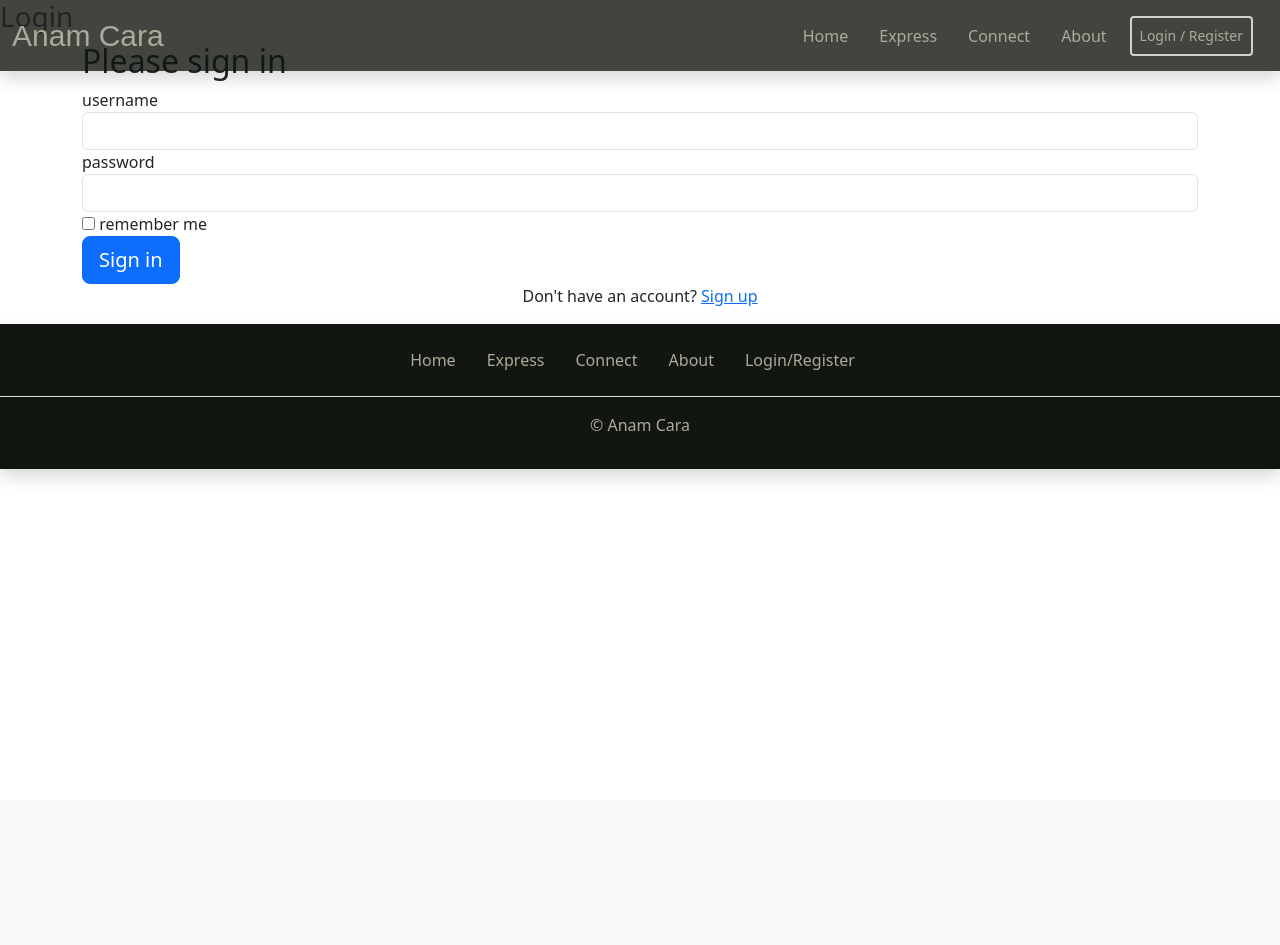
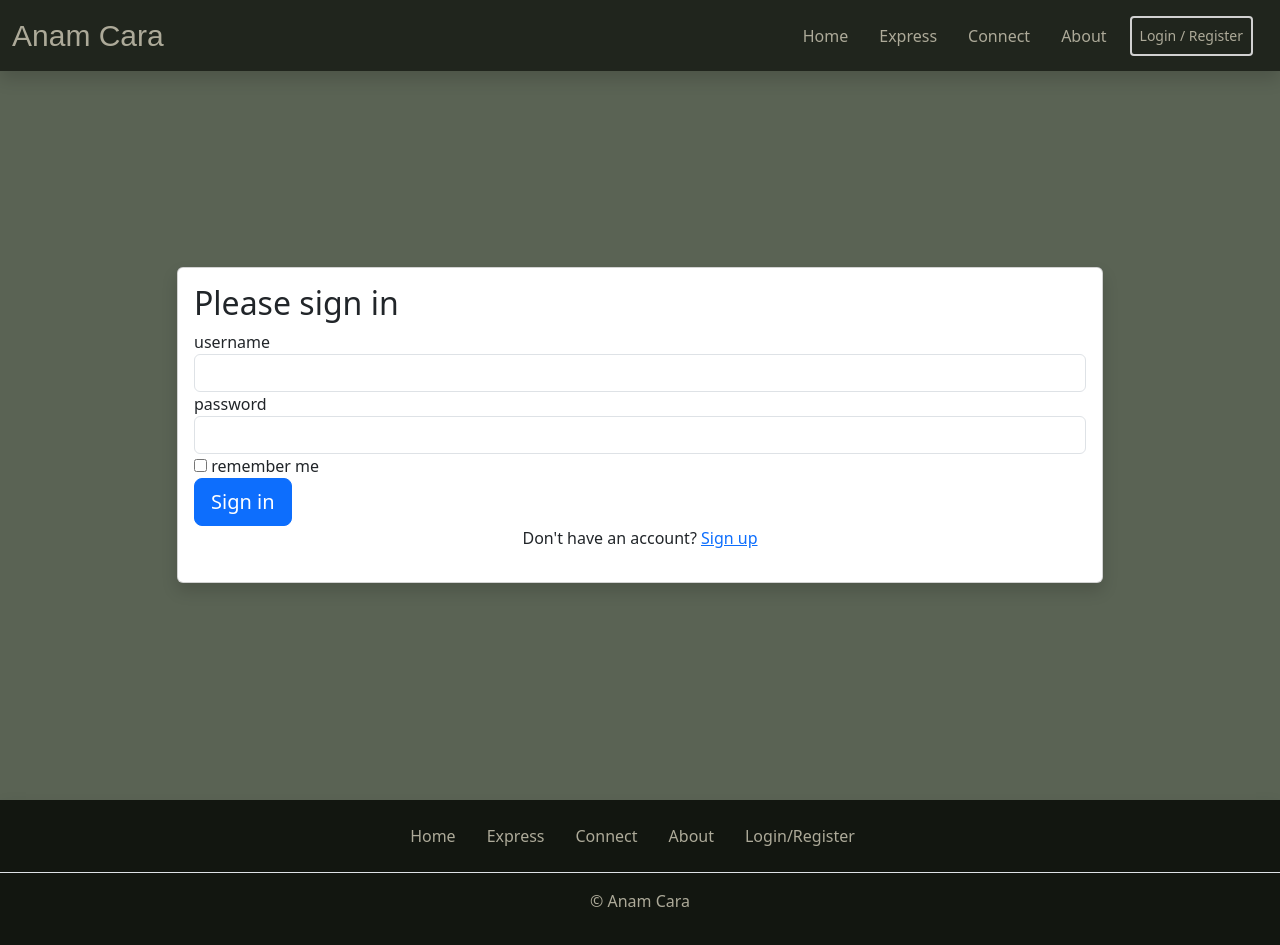
Before and after one commit to PhilEllis/AnamCara-milestone-3, a Flask app: page /login in a window 1280 px wide. Before the commit the page ends 477 px from the top, so only its background shows below. Run offline with Flask 3, Linux system fonts and the light colour scheme; some libraries are stand-ins or nearby versions.

Commit message:
Feat!: basic styling given to login & sign up

```diff
--- a/notemanager/static/css/style.css
+++ b/notemanager/static/css/style.css
@@ -205,6 +205,33 @@
     margin-top: 120px;
     margin-bottom: 70px;
   }
+
+  /*--------------------------------------------------------------
+  # Notes login
+  --------------------------------------------------------------*/
+  #notes-login {
+    background-color: rgba(90, 99, 84, 1);
+    height: 100vh;
+  }
+
+  #notes-login .form-margin {
+    margin-top: 120px;
+    margin-bottom: 70px;
+  }
+
+  /*--------------------------------------------------------------
+  # Notes sign-in
+  --------------------------------------------------------------*/
+  #notes-signin {
+    background-color: rgba(90, 99, 84, 1);
+    height: 100vh;
+  }
+
+  #notes-signin .form-margin {
+    margin-top: 120px;
+    margin-bottom: 70px;
+  }
+
   /*--------------------------------------------------------------
   # Footer
   --------------------------------------------------------------*/
--- a/notemanager/templates/login.html
+++ b/notemanager/templates/login.html
@@ -1,8 +1,12 @@
 {% extends "base.html" %}
 
 {% block content %}
-  <h3 class="text-muted">Login</h3>
+<section id="notes-login" class="d-flex align-items-center justify-content-center">
   <div class="container">
+    <div class="row d-flex justify-content-center align-items-center">
+      <div class="col-10 form-margin">
+        <div class="card shadow">
+          <div class="card-body">
             <form class="form-signin" method="POST" action="/login">
               <h2 class="form-signin-heading">Please sign in</h2>
               {{ form.hidden_tag() }}
@@ -13,4 +17,9 @@
             </form>
             <p class="text-center">Don't have an account? <a href="{{ url_for('signup') }}">Sign up</a></p>
           </div>
+        </div>
+      </div>
+    </div>
+  </div>
+</section>
 {% endblock %}
```
Also changed, not shown: notemanager/templates/signup.html (+10 -0 lines). Lines whose indentation alone changed are shown as unchanged.
